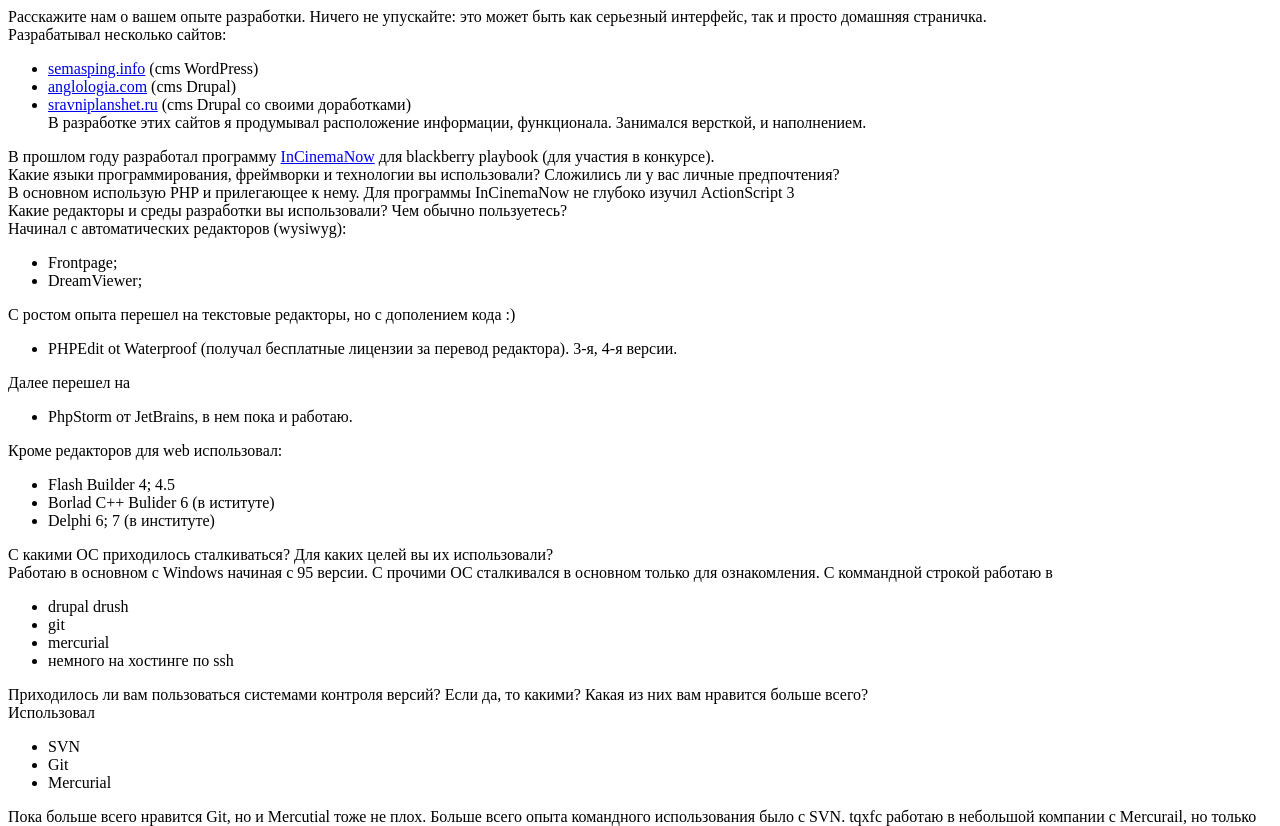
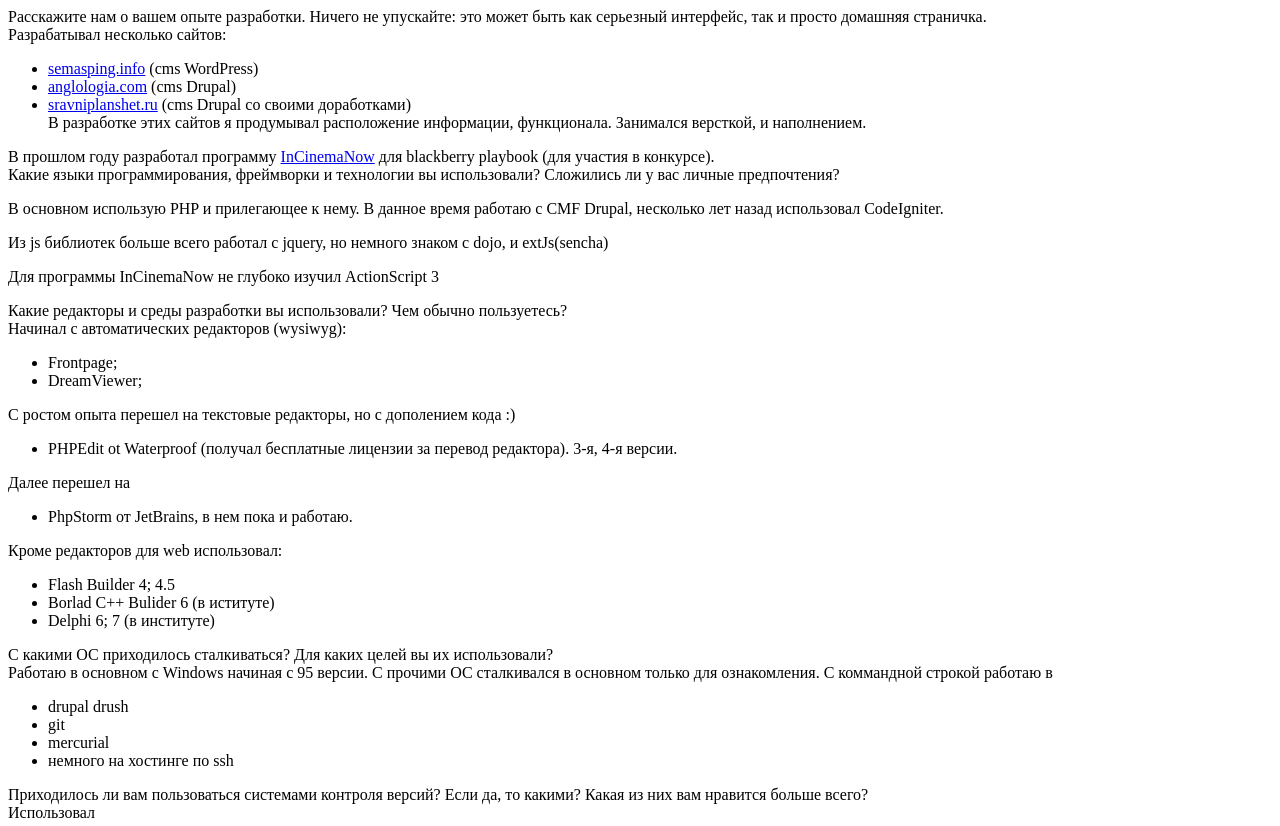
Before and after one commit to semasping/SemenPinigin, a plain HTML site: page exp.html in a window 1280 px wide. Shown: the top 826 px of the page. Drawn offline with Linux system fonts and the light colour scheme.

Commit message:
[+] add some information to about [+] add some information to exp

```diff
--- a/exp.html
+++ b/exp.html
@@ -33,8 +33,9 @@
     <div class="question">Какие языки программирования, фреймворки и технологии вы использовали? Сложились ли у вас
                           личные предпочтения?
     </div>
-    <div class="answer">В основном использую PHP и прилегающее к нему. Для программы InCinemaNow не глубоко изучил
-                        ActionScript 3
+    <div class="answer"><p>В основном использую PHP и прилегающее к нему. В данное время работаю с CMF Drupal, несколько лет назад использовал CodeIgniter.  </p>
+      <p>Из js библиотек больше всего работал с jquery, но немного знаком с dojo, и extJs(sencha)</p>
+      <p>Для программы InCinemaNow не глубоко изучил ActionScript 3</p>
     </div>
   </div>
   <div class="exp__list__item">
```
